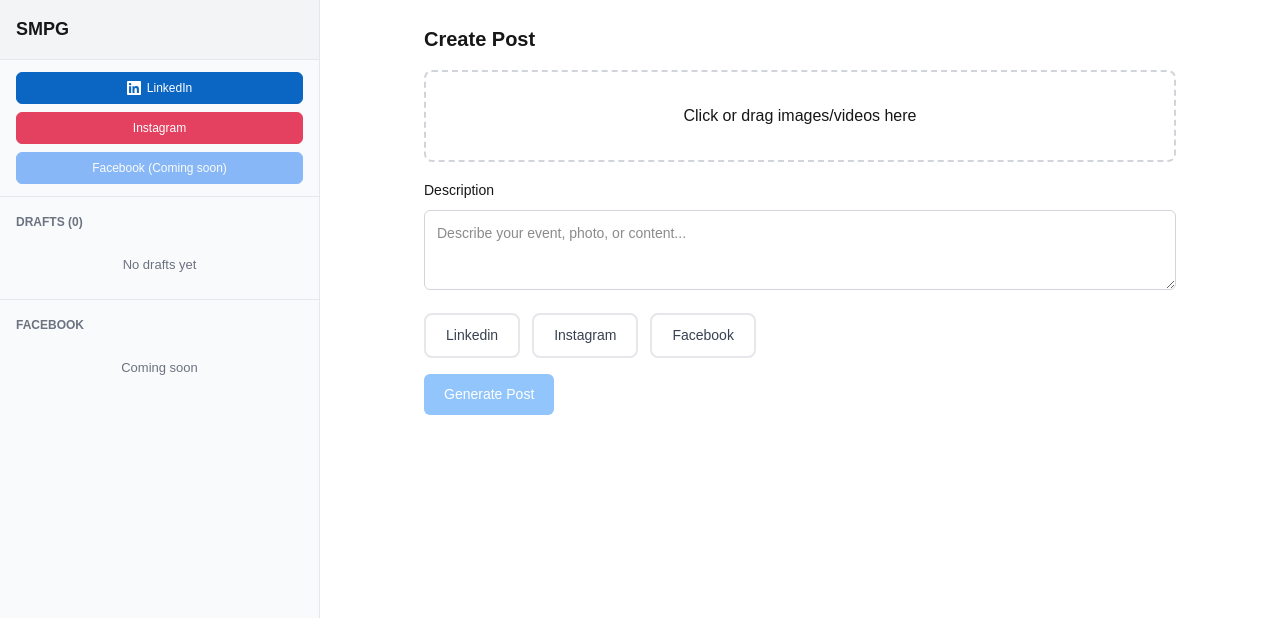
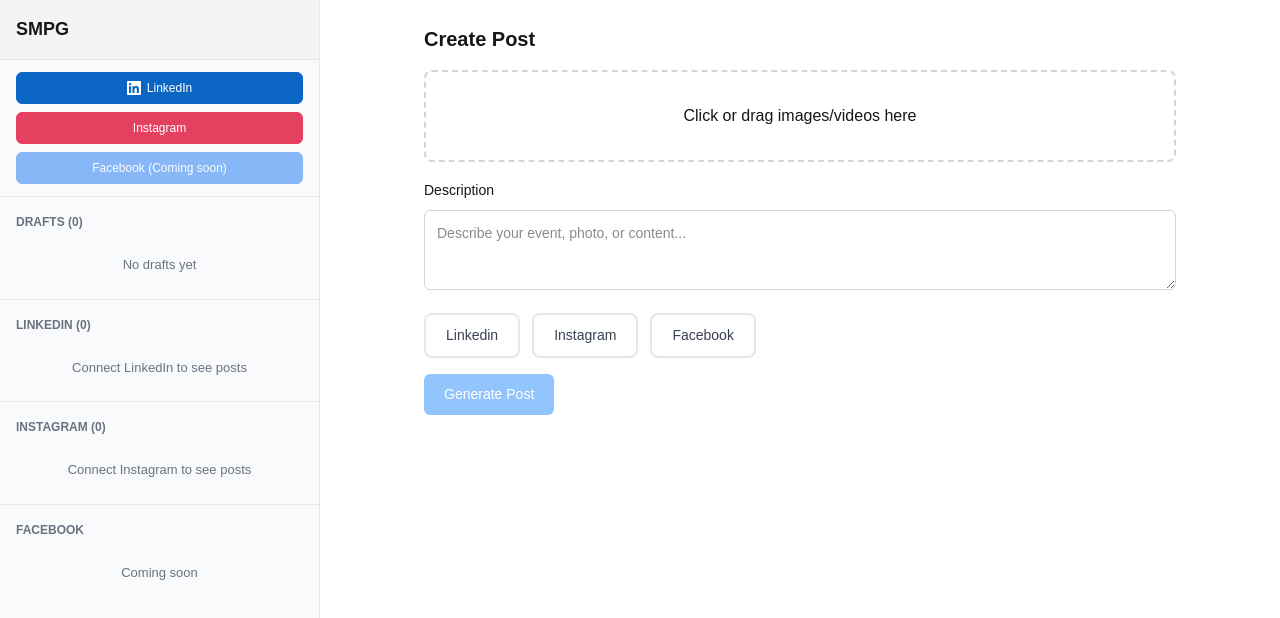
Before and after one commit to desumidhun2006/smpg, a Next.js app in the folder client/: page / in a window 1280 px wide. Shown: the top 618 px of the page. Built offline with nearby package versions, Linux system fonts and the light colour scheme.

Commit message:
Sidebar: always show LinkedIn, Instagram, Facebook post sections

```diff
--- a/client/app/components/Sidebar.tsx
+++ b/client/app/components/Sidebar.tsx
@@ -159,12 +159,11 @@
           ))}
         </div>
 
-        {linkedinUser && (
         <div className="sidebar-section" style={{ borderTop: '1px solid #e5e7eb' }}>
           <div className="sidebar-section-title">LinkedIn ({linkedinPosts.length})</div>
           {linkedinPosts.length === 0 && (
             <div className="empty-state" style={{ padding: 16, fontSize: 13 }}>
-                No posts yet
+              {linkedinUser ? 'No posts yet' : 'Connect LinkedIn to see posts'}
             </div>
           )}
           {linkedinPosts.map(item => (
@@ -179,21 +178,18 @@
             </a>
           ))}
         </div>
-        )}
 
-        {instagramUser && (
         <div className="sidebar-section" style={{ borderTop: '1px solid #e5e7eb' }}>
           <div className="sidebar-section-title">Instagram ({instagramPosts.length})</div>
           {instagramPosts.length === 0 && (
             <div className="empty-state" style={{ padding: 16, fontSize: 13 }}>
-                No posts yet
+              {instagramUser ? 'No posts yet' : 'Connect Instagram to see posts'}
             </div>
           )}
           {instagramPosts.map(item => (
             <DraftCard key={item.id} draft={item} onClick={() => {}} type="history" />
           ))}
         </div>
-        )}
 
         <div className="sidebar-section" style={{ borderTop: '1px solid #e5e7eb' }}>
           <div className="sidebar-section-title">Facebook</div>
```
Lines whose indentation alone changed are shown as unchanged.
